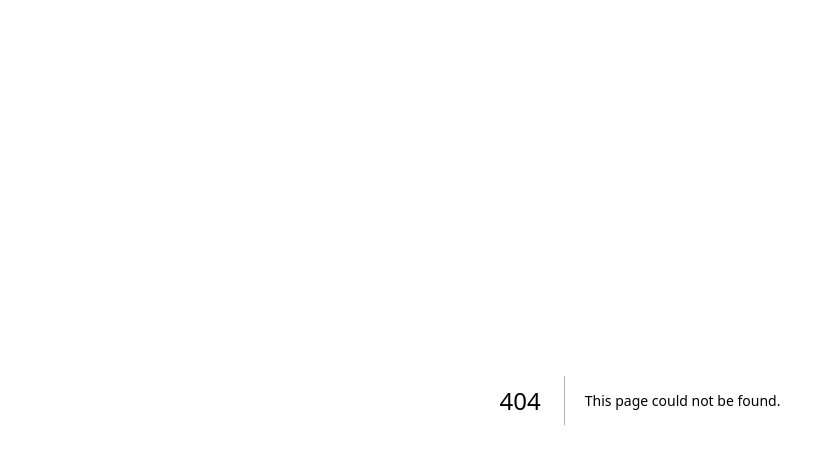
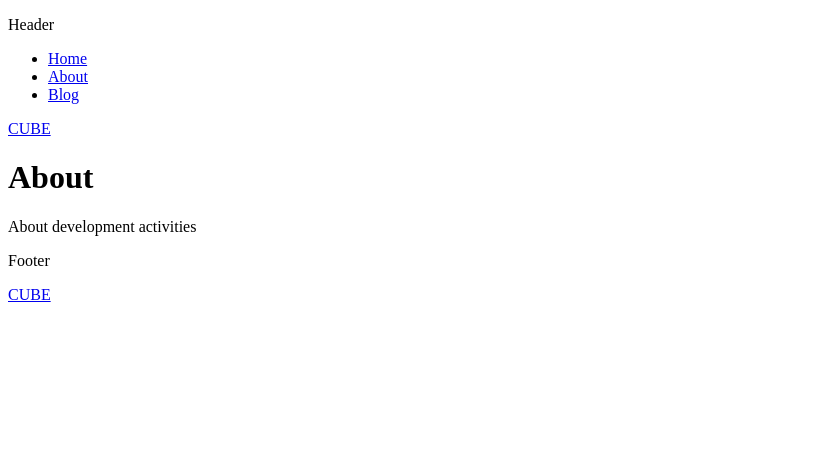
Before and after one commit to hokuto-kato/next-react-website, a Next.js app: page /about in a window 1280 px wide. Before the commit this address had no page. Shown: the top 464 px of the page, without its empty margins (0-835 px from the left). Built offline with nearby package versions, Linux system fonts and the light colour scheme.

Commit message:
[2.10]next/linkのLinkコンポーネントでページ間のリンクを設定する

```diff
--- a/src/components/footer.js
+++ b/src/components/footer.js
@@ -1,5 +1,10 @@
-export const Footer = () =>{
+import Logo from '@/components/logo'
+
+export const Footer = () => {
   return (
-    <footer>FOOTER</footer>
+    <footer>
+      <p>Footer</p>
+      <Logo/>
+    </footer>
   )
 }
--- a/src/components/header.js
+++ b/src/components/header.js
@@ -1,5 +1,12 @@
-export const Header = () =>{
+import Logo from '@/components/logo'
+import Nav from '@/components/nav'
+
+export const Header = () => {
   return (
-    <header>HEADER</header>
+    <header>
+      <p>Header</p>
+      <Nav/>
+      <Logo/>
+    </header>
   )
 }
--- a/src/components/hero.js
+++ b/src/components/hero.js
@@ -1,8 +1,9 @@
-export const Hero = () => {
-  return(
+export const Hero = ({ title, subtitle, imageOn = false }) => {
+  return (
     <div>
-      <h1>CUBE</h1>
-      <p>アウトプットしていくサイト</p>
+      <h1>{title}</h1>
+      <p>{subtitle}</p>
+      {imageOn && <figure>[画像]</figure>}
     </div>
   )
 }
--- /dev/null
+++ b/src/components/layout.js
@@ -0,0 +1,12 @@
+import { Footer } from "./footer"
+import { Header } from "./header"
+
+export const Layout = ({children}) => {
+    return (
+        <>
+        <Header/>
+        <main>{children}</main>
+        <Footer/>
+        </>
+        )
+    }
--- /dev/null
+++ b/src/components/logo.js
@@ -0,0 +1,7 @@
+import Link from 'next/link'
+
+export default function Logo () {
+  return (
+    <Link href="/">CUBE</Link>
+  )
+}
--- /dev/null
+++ b/src/components/nav.js
@@ -0,0 +1,19 @@
+import Link from 'next/link'
+
+export default function Nav () {
+  return (
+    <nav>
+      <ul>
+        <li>
+          <Link href="/">Home</Link>
+        </li>
+        <li>
+          <Link href="/about">About</Link>
+        </li>
+        <li>
+          <Link href="/blog">Blog</Link>
+        </li>
+      </ul>
+    </nav>
+  )
+}
--- a/src/pages/_app.js
+++ b/src/pages/_app.js
@@ -1,5 +1,10 @@
 import '@/styles/globals.css'
+import { Layout } from '@/components/layout'
 
-export default function App({ Component, pageProps }) {
-  return <Component {...pageProps} />
+export default function App ({ Component, pageProps }) {
+  return (
+    <Layout>
+      <Component {...pageProps} />
+    </Layout>
+  )
 }
--- /dev/null
+++ b/src/pages/about.js
@@ -0,0 +1,7 @@
+import { Hero } from '@/components/hero'
+
+export default function About () {
+  return (
+    <Hero title="About" subtitle="About development activities"/>
+  )
+}
--- a/src/styles/globals.css
+++ b/src/styles/globals.css
@@ -1,107 +1,107 @@
-:root {
-  --max-width: 1100px;
-  --border-radius: 12px;
-  --font-mono: ui-monospace, Menlo, Monaco, 'Cascadia Mono', 'Segoe UI Mono',
-    'Roboto Mono', 'Oxygen Mono', 'Ubuntu Monospace', 'Source Code Pro',
-    'Fira Mono', 'Droid Sans Mono', 'Courier New', monospace;
+/*:root {*/
+/*  --max-width: 1100px;*/
+/*  --border-radius: 12px;*/
+/*  --font-mono: ui-monospace, Menlo, Monaco, 'Cascadia Mono', 'Segoe UI Mono',*/
+/*    'Roboto Mono', 'Oxygen Mono', 'Ubuntu Monospace', 'Source Code Pro',*/
+/*    'Fira Mono', 'Droid Sans Mono', 'Courier New', monospace;*/
 
-  --foreground-rgb: 0, 0, 0;
-  --background-start-rgb: 214, 219, 220;
-  --background-end-rgb: 255, 255, 255;
+/*  --foreground-rgb: 0, 0, 0;*/
+/*  --background-start-rgb: 214, 219, 220;*/
+/*  --background-end-rgb: 255, 255, 255;*/
 
-  --primary-glow: conic-gradient(
-    from 180deg at 50% 50%,
-    #16abff33 0deg,
-    #0885ff33 55deg,
-    #54d6ff33 120deg,
-    #0071ff33 160deg,
-    transparent 360deg
-  );
-  --secondary-glow: radial-gradient(
-    rgba(255, 255, 255, 1),
-    rgba(255, 255, 255, 0)
-  );
+/*  --primary-glow: conic-gradient(*/
+/*    from 180deg at 50% 50%,*/
+/*    #16abff33 0deg,*/
+/*    #0885ff33 55deg,*/
+/*    #54d6ff33 120deg,*/
+/*    #0071ff33 160deg,*/
+/*    transparent 360deg*/
+/*  );*/
+/*  --secondary-glow: radial-gradient(*/
+/*    rgba(255, 255, 255, 1),*/
+/*    rgba(255, 255, 255, 0)*/
+/*  );*/
 
-  --tile-start-rgb: 239, 245, 249;
-  --tile-end-rgb: 228, 232, 233;
-  --tile-border: conic-gradient(
-    #00000080,
-    #00000040,
-    #00000030,
-    #00000020,
-    #00000010,
-    #00000010,
-    #00000080
-  );
+/*  --tile-start-rgb: 239, 245, 249;*/
+/*  --tile-end-rgb: 228, 232, 233;*/
+/*  --tile-border: conic-gradient(*/
+/*    #00000080,*/
+/*    #00000040,*/
+/*    #00000030,*/
+/*    #00000020,*/
+/*    #00000010,*/
+/*    #00000010,*/
+/*    #00000080*/
+/*  );*/
 
-  --callout-rgb: 238, 240, 241;
-  --callout-border-rgb: 172, 175, 176;
-  --card-rgb: 180, 185, 188;
-  --card-border-rgb: 131, 134, 135;
-}
+/*  --callout-rgb: 238, 240, 241;*/
+/*  --callout-border-rgb: 172, 175, 176;*/
+/*  --card-rgb: 180, 185, 188;*/
+/*  --card-border-rgb: 131, 134, 135;*/
+/*}*/
 
-@media (prefers-color-scheme: dark) {
-  :root {
-    --foreground-rgb: 255, 255, 255;
-    --background-start-rgb: 0, 0, 0;
-    --background-end-rgb: 0, 0, 0;
+/*@media (prefers-color-scheme: dark) {*/
+/*  :root {*/
+/*    --foreground-rgb: 255, 255, 255;*/
+/*    --background-start-rgb: 0, 0, 0;*/
+/*    --background-end-rgb: 0, 0, 0;*/
 
-    --primary-glow: radial-gradient(rgba(1, 65, 255, 0.4), rgba(1, 65, 255, 0));
-    --secondary-glow: linear-gradient(
-      to bottom right,
-      rgba(1, 65, 255, 0),
-      rgba(1, 65, 255, 0),
-      rgba(1, 65, 255, 0.3)
-    );
+/*    --primary-glow: radial-gradient(rgba(1, 65, 255, 0.4), rgba(1, 65, 255, 0));*/
+/*    --secondary-glow: linear-gradient(*/
+/*      to bottom right,*/
+/*      rgba(1, 65, 255, 0),*/
+/*      rgba(1, 65, 255, 0),*/
+/*      rgba(1, 65, 255, 0.3)*/
+/*    );*/
 
-    --tile-start-rgb: 2, 13, 46;
-    --tile-end-rgb: 2, 5, 19;
-    --tile-border: conic-gradient(
-      #ffffff80,
-      #ffffff40,
-      #ffffff30,
-      #ffffff20,
-      #ffffff10,
-      #ffffff10,
-      #ffffff80
-    );
+/*    --tile-start-rgb: 2, 13, 46;*/
+/*    --tile-end-rgb: 2, 5, 19;*/
+/*    --tile-border: conic-gradient(*/
+/*      #ffffff80,*/
+/*      #ffffff40,*/
+/*      #ffffff30,*/
+/*      #ffffff20,*/
+/*      #ffffff10,*/
+/*      #ffffff10,*/
+/*      #ffffff80*/
+/*    );*/
 
-    --callout-rgb: 20, 20, 20;
-    --callout-border-rgb: 108, 108, 108;
-    --card-rgb: 100, 100, 100;
-    --card-border-rgb: 200, 200, 200;
-  }
-}
+/*    --callout-rgb: 20, 20, 20;*/
+/*    --callout-border-rgb: 108, 108, 108;*/
+/*    --card-rgb: 100, 100, 100;*/
+/*    --card-border-rgb: 200, 200, 200;*/
+/*  }*/
+/*}*/
 
-* {
-  box-sizing: border-box;
-  padding: 0;
-  margin: 0;
-}
+/** {*/
+/*  box-sizing: border-box;*/
+/*  padding: 0;*/
+/*  margin: 0;*/
+/*}*/
 
-html,
-body {
-  max-width: 100vw;
-  overflow-x: hidden;
-}
+/*html,*/
+/*body {*/
+/*  max-width: 100vw;*/
+/*  overflow-x: hidden;*/
+/*}*/
 
-body {
-  color: rgb(var(--foreground-rgb));
-  background: linear-gradient(
-      to bottom,
-      transparent,
-      rgb(var(--background-end-rgb))
-    )
-    rgb(var(--background-start-rgb));
-}
+/*body {*/
+/*  color: rgb(var(--foreground-rgb));*/
+/*  background: linear-gradient(*/
+/*      to bottom,*/
+/*      transparent,*/
+/*      rgb(var(--background-end-rgb))*/
+/*    )*/
+/*    rgb(var(--background-start-rgb));*/
+/*}*/
 
-a {
-  color: inherit;
-  text-decoration: none;
-}
+/*a {*/
+/*  color: inherit;*/
+/*  text-decoration: none;*/
+/*}*/
 
-@media (prefers-color-scheme: dark) {
-  html {
-    color-scheme: dark;
-  }
-}
+/*@media (prefers-color-scheme: dark) {*/
+/*  html {*/
+/*    color-scheme: dark;*/
+/*  }*/
+/*}*/
```
Also changed, not shown: src/pages/blog/index.js (added, +7 -0 lines), src/pages/index.js (+1 -9 lines).
